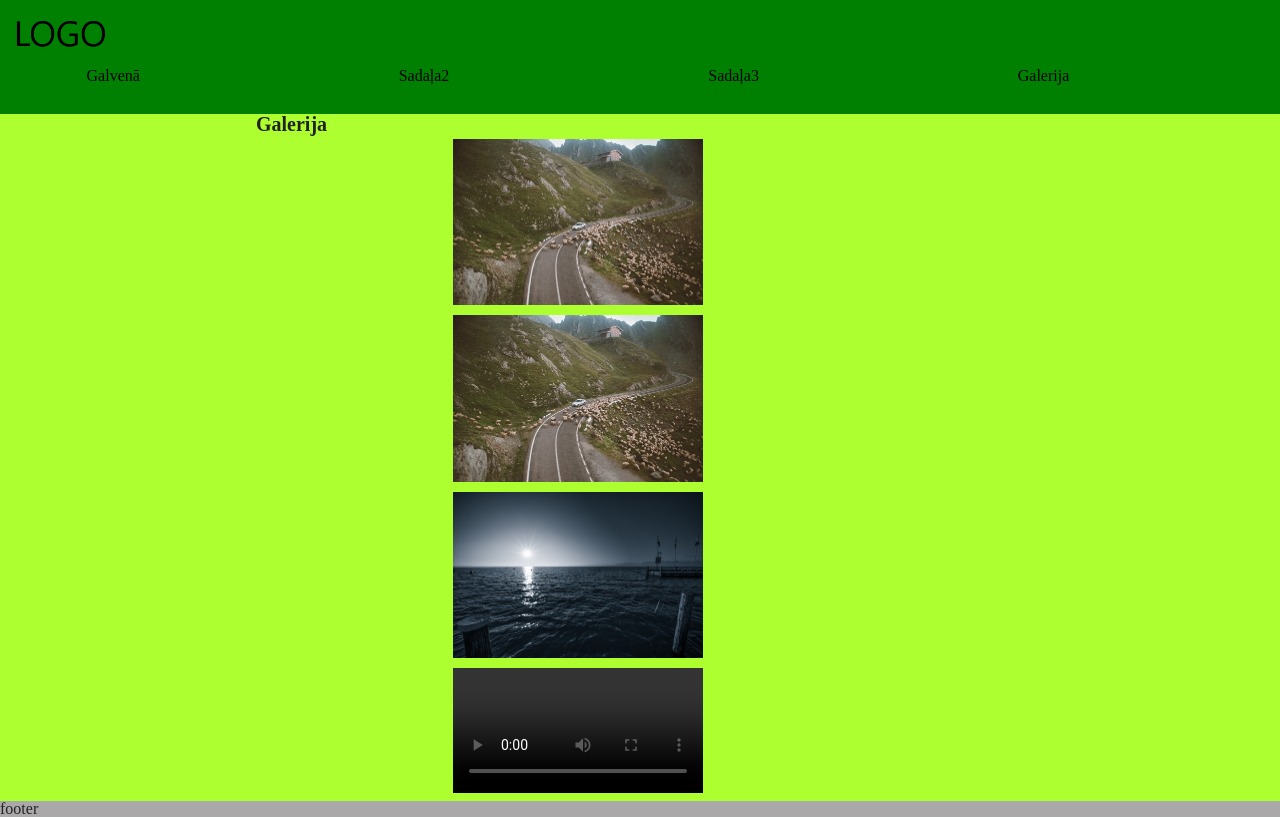
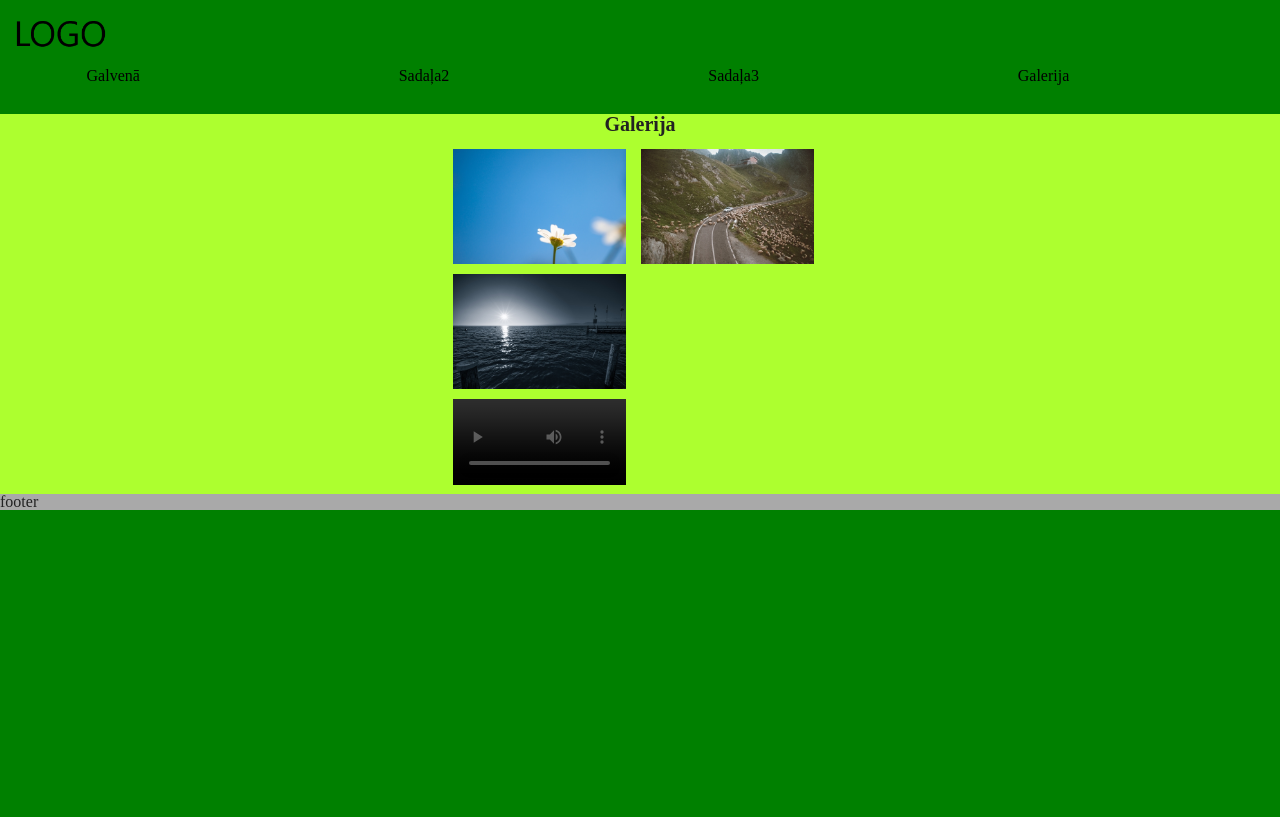
Before and after one commit to Fufelis/Fufelis.github.io, a plain HTML site: page page4.html in a window 1280 px wide. Drawn offline with Linux system fonts and the light colour scheme; grey boxes are pictures that could not be loaded.

Commit message:
final error correcting

```diff
--- a/css/myStyle.css
+++ b/css/myStyle.css
@@ -35,7 +35,7 @@ body{
     flex: 1; /* additionally, equal width */
 }
 .resize{
-    width:  65%;
+    width:  45%;
     height: auto;
     padding: 5px 5px 5px 5px;
 }
@@ -49,6 +49,10 @@ body{
     width: 20%;
     float: left;
 
+}
+.main>h1{
+    text-align: center;
+    padding-bottom: 10px;
 }
 .main{
     background-color: greenyellow;
--- a/page4.html
+++ b/page4.html
@@ -33,7 +33,7 @@
             <h1>Galerija</h1>
             <div class="center">
             <div>
-                <a href="./pictures/gallerry/gal1.jpg" data-lightbox="example-set" data-title="???"> <img class="resize page4" src="./pictures/gallerry/gal2.jpg"  alt="???" ></a>
+                <a href="./pictures/gallerry/gal1.jpg" data-lightbox="example-set" data-title="???"> <img class="resize page4" src="./pictures/gallerry/gal1.jpg"  alt="???" ></a>
                 <a href="./pictures/gallerry/gal2.jpg" data-lightbox="example-set" data-title="????" > <img class="resize " src="./pictures/gallerry/gal2.jpg" alt="??? "></a>
             </div>
             <div>
```
Also changed, not shown: index.html (+1 -0 lines).
